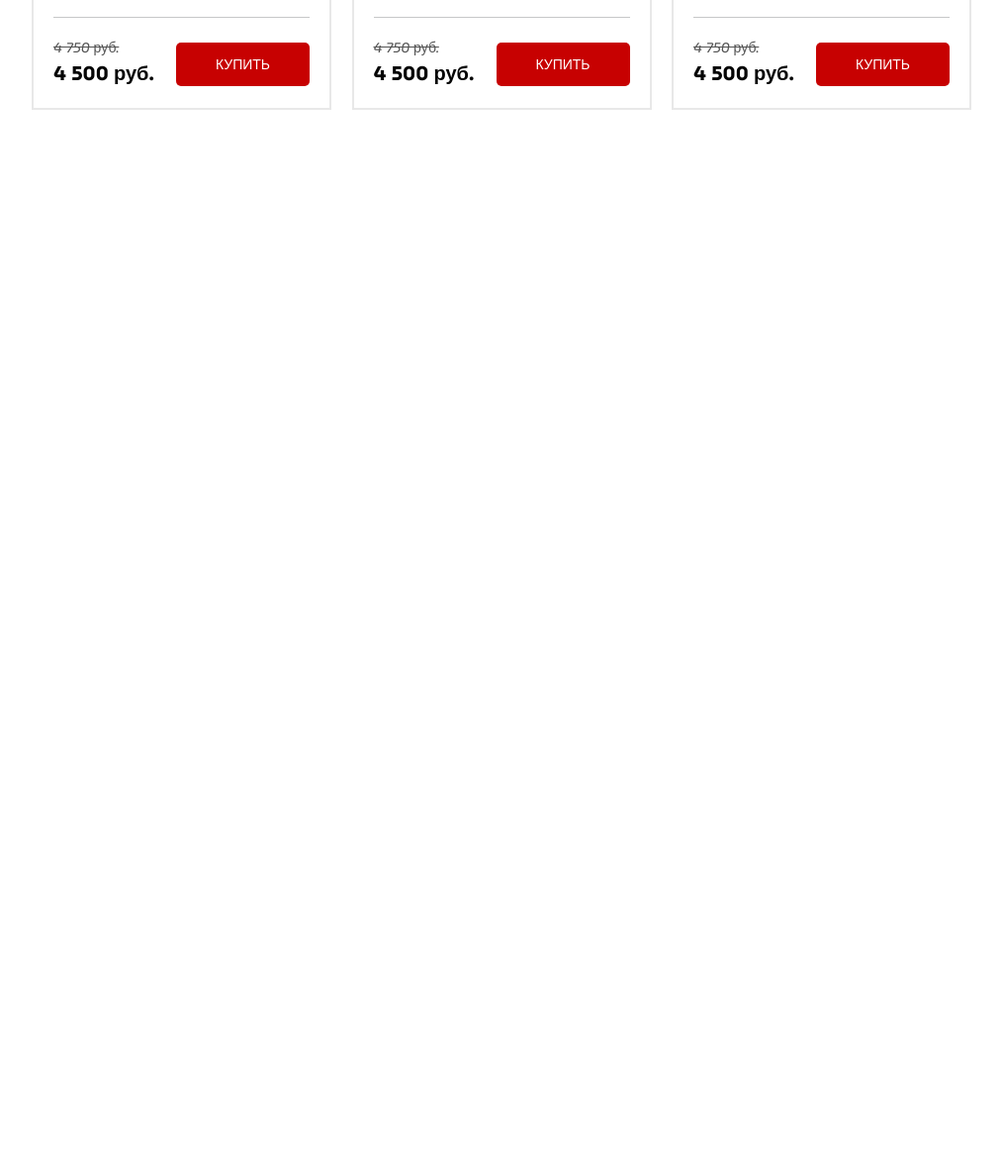
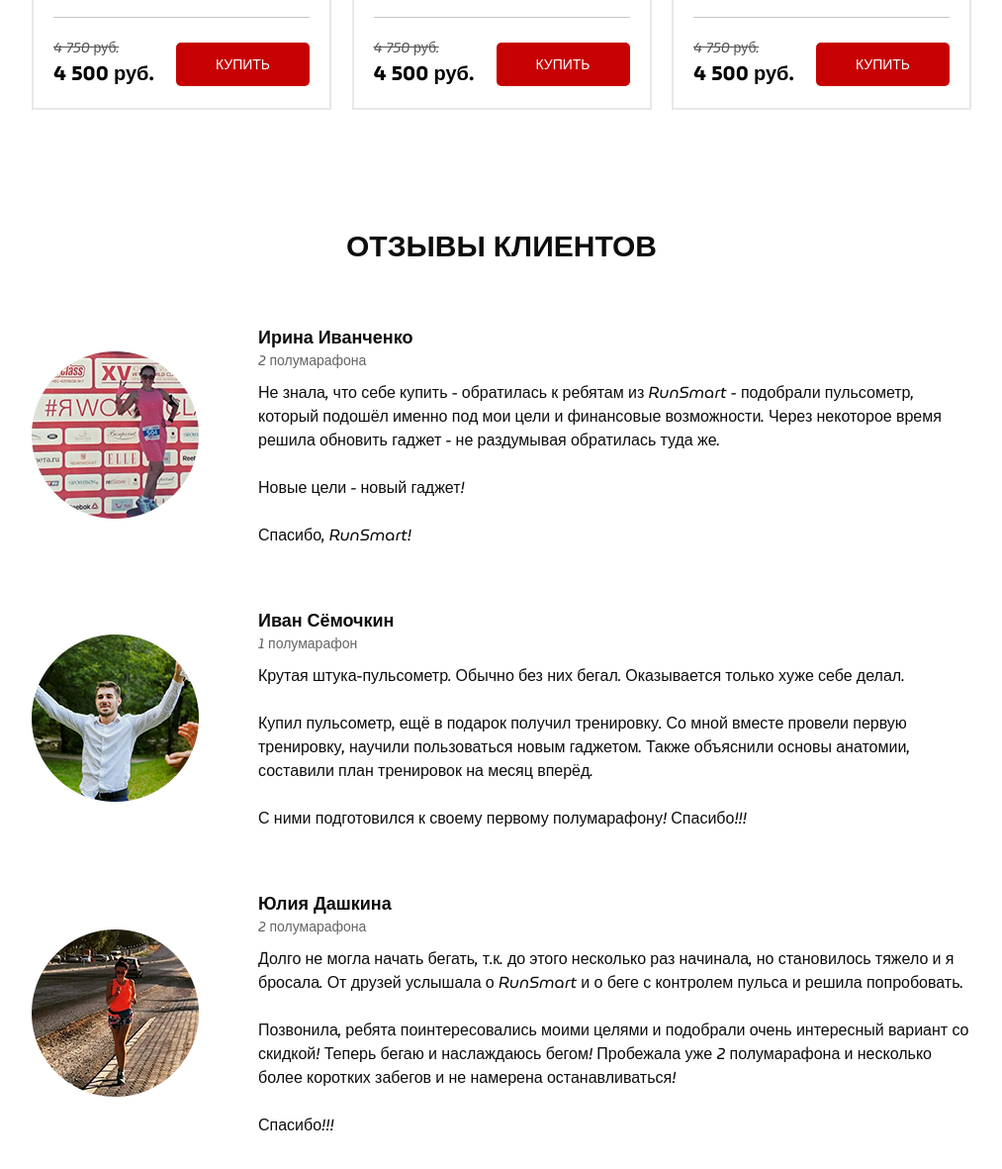
Before and after one commit to Illyuha1705/Run_smart, a website: page src/index.html in a window 1280 px wide. Shown: the part 3582-4763 px from the top of the page at 99% size, without its empty margins (133-1146 px from the left). Before the commit the page ends 3813 px from the top, so only its background shows below. Drawn offline with nearby package versions, Linux system fonts and the light colour scheme.

Commit message:
add review

```diff
--- a/src/index.html
+++ b/src/index.html
@@ -423,6 +423,51 @@
 		</div>
 	</section>
 
+	<section class="reviews">
+		<div class="container">
+			<h2 class="title">отзывы клиентов</h2>
+			<div class="review">
+				<div class="review__img"><img src="img/rev/photo-1.png" alt="reviewOne"></div>
+				<div class="review-item">
+					<div class="review-item__customer-name">Ирина Иванченко </div>
+					<div class="review-item__label">2 полумарафона</div>
+					<div class="review-item__descr">
+					<span>Не знала, что себе купить - обратилась к ребятам из RunSmart - подобрали
+					пульсометр, который подошёл именно под мои цели и финансовые возможности.
+					Через некоторое время решила обновить гаджет - не раздумывая обратилась туда
+					же.</span><br>
+						<span>Новые цели - новый гаджет!</span><br>
+						<span>Спасибо, RunSmart!</span>
+					</div>
+				</div>
+			</div>
+			<div class="review">
+				<div class="review__img"><img src="img/rev/photo-2.png" alt="reviewTwo"></div>
+				<div class="review-item">
+					<div class="review-item__customer-name">Иван Сёмочкин</div>
+					<div class="review-item__label">1 полумарафон</div>
+					<div class="review-item__descr">
+					<span>Крутая штука-пульсометр. Обычно без них бегал. Оказывается только хуже себе делал. </span><br>
+						<span>Купил пульсометр, ещё в подарок получил тренировку. Со мной вместе провели первую тренировку, научили пользоваться новым гаджетом. Также объяснили основы анатомии, составили план тренировок на месяц вперёд.</span><br>
+						<span>С ними подготовился к своему первому полумарафону! Спасибо!!!</span>
+					</div>
+				</div>
+			</div>
+			<div class="review">
+				<div class="review__img"><img src="img/rev/photo-3.png" alt="reviewThree"></div>
+				<div class="review-item">
+					<div class="review-item__customer-name">Юлия Дашкина</div>
+					<div class="review-item__label">2 полумарафона</div>
+					<div class="review-item__descr">
+					<span>Долго не могла начать бегать, т.к. до этого несколько раз начинала, но становилось тяжело и я бросала. От друзей услышала о RunSmart и о беге с контролем пульса и решила попробовать.</span><br>
+						<span>Позвонила, ребята поинтересовались моими целями и подобрали очень интересный вариант со скидкой! Теперь бегаю и наслаждаюсь бегом! Пробежала уже 2 полумарафона и несколько более коротких забегов и не намерена останавливаться!</span><br>
+						<span>Спасибо!!!</span>
+					</div>
+				</div>
+			</div>
+		</div>
+	</section>
+
 	<script type="text/javascript" src="https://code.jquery.com/jquery-1.11.0.min.js"></script>
 	<script type="text/javascript"
 	        src="https://code.jquery.com/jquery-migrate-1.2.1.min.js"></script>
--- /dev/null
+++ b/src/sass/blocks/_review.scss
@@ -0,0 +1,41 @@
+.reviews {
+    margin-bottom: 50px;
+}
+
+.review {
+    display: flex;
+    flex-direction: row;
+    align-items: center;
+    margin-top: 60px;
+    &__img {
+        width: 169px;
+        height: 169px;
+        margin-right: 60px;
+        flex-shrink: 0;
+    }
+}
+
+.review-item {
+    &__customer-name {
+      font-weight: 700;
+      font-size: 18px;
+      color: #0D0D0D;
+    }
+
+    &__label {
+      font-weight: 400;
+      font-size: 14px;
+      color: #646464;
+    }
+
+    &__descr {
+      margin-top: 10px;
+      font-weight: 400;
+      font-size: 16px;
+      line-height: 24px;
+      color: #0D0D0D;
+      span {
+        display: block;
+      }
+    }
+}
--- a/src/sass/blocks/style.scss
+++ b/src/sass/blocks/style.scss
@@ -27,4 +27,5 @@ img {
 @import 'forms';
 @import '../blocks/carousel';
 @import '../blocks/catalog';
+@import '../blocks/review';
 @import '../blocks/media';
```
Also changed, not shown: src/css/blocks/style.min.css.
